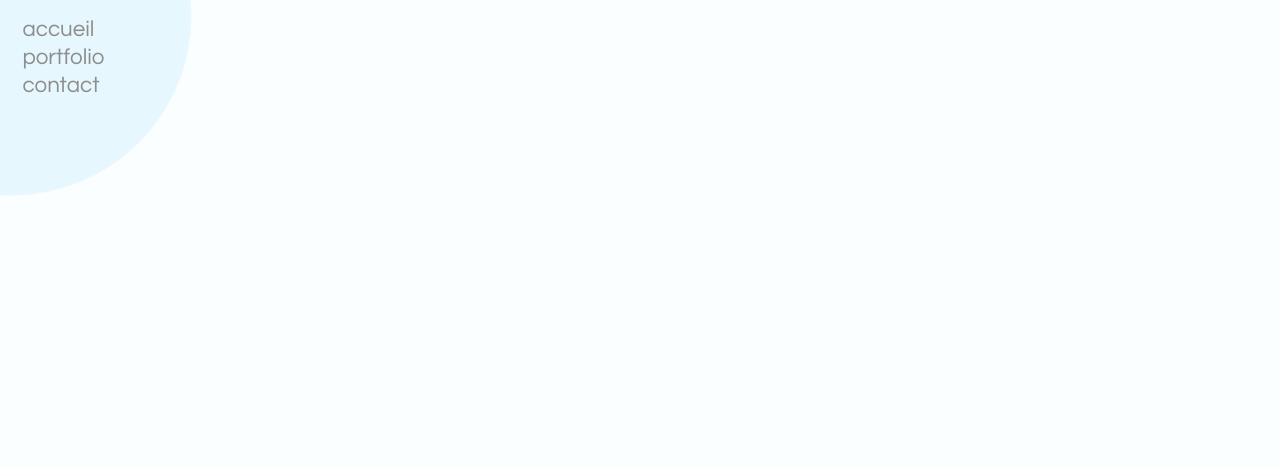
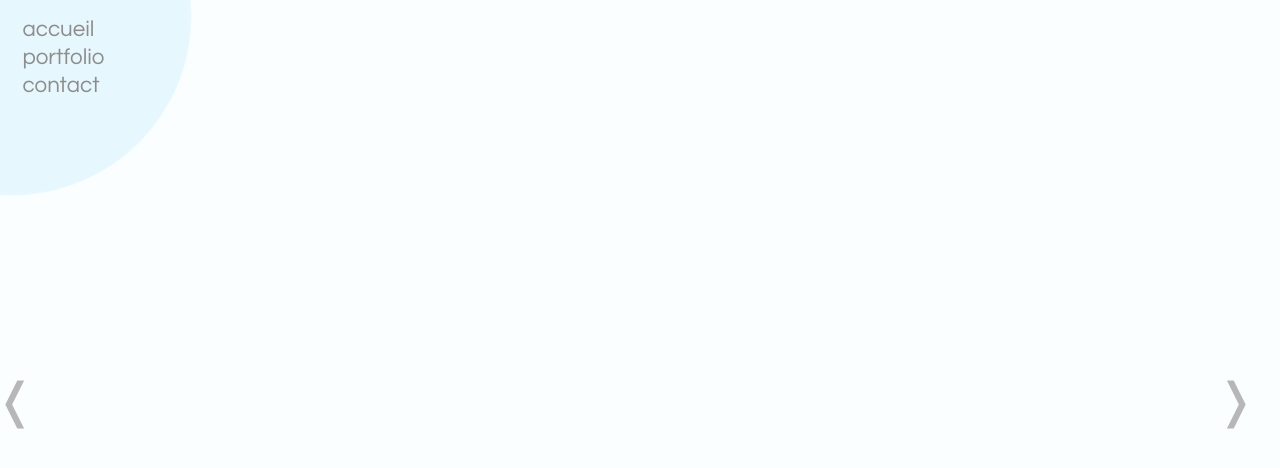
Before and after one commit to theo-m14/site-vitrine-react, a React (Create React App) app: page /projet1 in a window 1280 px wide. Shown: the top 468 px of the page. Built offline with nearby package versions, Linux system fonts and the light colour scheme.

Commit message:
button de navigation

```diff
--- /dev/null
+++ b/src/components/Button.js
@@ -0,0 +1,21 @@
+import React from "react";
+import { NavLink } from "react-router-dom";
+
+const Button = (props) => {
+  return (
+    <div className="scroll-bottom">
+      {props.left && (
+        <NavLink to={props.left} className="left hover">
+          <span>&#10092;</span>
+        </NavLink>
+      )}
+      {props.right && (
+        <NavLink to={props.right} className="right hover">
+          <span>&#10093;</span>
+        </NavLink>
+      )}
+    </div>
+  );
+};
+
+export default Button;
--- a/src/pages/Contact.js
+++ b/src/pages/Contact.js
@@ -1,10 +1,12 @@
 import React from "react";
+import Button from "../components/Button";
 import Navigation from "../components/Navigation";
 
 const Contact = () => {
   return (
     <div>
       <Navigation />
+      <Button left={"/projet4"} />
     </div>
   );
 };
--- a/src/pages/Home.js
+++ b/src/pages/Home.js
@@ -1,4 +1,5 @@
 import React from "react";
+import Button from "../components/Button";
 import DynamicText from "../components/DynamicText";
 import Mouse from "../components/Mouse";
 import Navigation from "../components/Navigation";
@@ -19,6 +20,7 @@ const Home = () => {
             </h2>
           </div>
         </div>
+        <Button right="/projet1" />
       </div>
     </div>
   );
--- a/src/pages/Project1.js
+++ b/src/pages/Project1.js
@@ -1,10 +1,12 @@
 import React from "react";
+import Button from "../components/Button";
 import Navigation from "../components/Navigation";
 
 const Project1 = () => {
   return (
     <div>
       <Navigation />
+      <Button left={"/"} right={"/projet2"} />
     </div>
   );
 };
--- a/src/pages/Project2.js
+++ b/src/pages/Project2.js
@@ -1,10 +1,12 @@
 import React from "react";
+import Button from "../components/Button";
 import Navigation from "../components/Navigation";
 
 const Project2 = () => {
   return (
     <div>
       <Navigation />
+      <Button left={"/projet1"} right={"/projet3"} />
     </div>
   );
 };
--- a/src/pages/Project3.js
+++ b/src/pages/Project3.js
@@ -1,10 +1,12 @@
 import React from "react";
+import Button from "../components/Button";
 import Navigation from "../components/Navigation";
 
 const Project3 = () => {
   return (
     <div>
       <Navigation />
+      <Button left={"/projet2"} right={"/projet4"} />
     </div>
   );
 };
--- a/src/pages/Project4.js
+++ b/src/pages/Project4.js
@@ -1,10 +1,12 @@
 import React from "react";
+import Button from "../components/Button";
 import Navigation from "../components/Navigation";
 
 const Project4 = () => {
   return (
     <div>
       <Navigation />
+      <Button left={"/projet3"} right={"/contact"} />
     </div>
   );
 };
```
